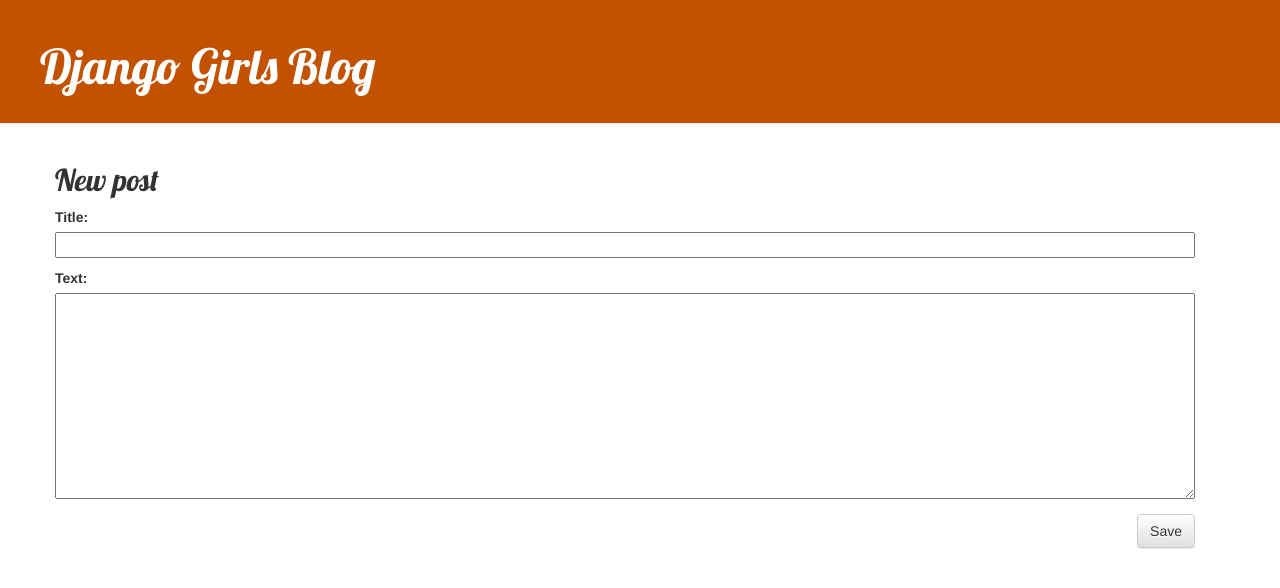
After one commit to thamiriszalko/my-first-blog, a Django app: page /post/new/ in a window 1280 px wide. The commit adds this page. Shown: the top 588 px of the page. Run offline with Django 3.2, Linux system fonts and the light colour scheme; some libraries are stand-ins or nearby versions.

Commit message:
Add views and buttons

```diff
--- /dev/null
+++ b/blog/forms.py
@@ -0,0 +1,13 @@
+from django import forms
+
+from .models import Post
+
+
+class PostForm(forms.ModelForm):
+
+    class Meta:
+        model = Post
+        fields = [
+            'title',
+            'text',
+        ]
--- a/blog/static/css/blog.css
+++ b/blog/static/css/blog.css
@@ -44,3 +44,8 @@ h1, h2, h3, h4 {
 .post h2 a, .post h2 a:visited {
     color: #000000;
 }
+
+.vertical-align {
+    display: flex;
+    align-items: center;
+}
--- a/blog/templates/blog/base.html
+++ b/blog/templates/blog/base.html
@@ -11,11 +11,14 @@
 </head>
     <body>
         <div class="page-header">
+            {% if user.is_authenticated %}
+                <a href="{% url 'post_new' %}" class="top-menu"><span class="glyphicon glyphicon-plus"></span></a>
+            {% endif %}
             <h1><a href="/">Django Girls Blog</a></h1>
         </div>
         <div class="content container">
             <div class="row">
-                <div class="col-md-8">
+                <div class="col-md-12">
                     {% block content %}
                     {% endblock %}
                 </div>
--- /dev/null
+++ b/blog/templates/blog/post_new.html
@@ -0,0 +1,9 @@
+{% extends 'blog/base.html' %}
+
+{% block content %}
+    <h2>New post</h2>
+    <form method="POST" class="post-form">{% csrf_token %}
+        {{ form.as_p }}
+        <button type="submit" class="save btn btn-default">Save</button>
+    </form>
+{% endblock %}
--- a/blog/urls.py
+++ b/blog/urls.py
@@ -12,5 +12,15 @@ urlpatterns = [
         'post/<int:pk>/',
         views.post_detail,
         name='post_detail',
+    ),
+    path(
+        'post/new/',
+        views.post_new,
+        name='post_new',
+    ),
+    path(
+        'post/<int:pk>/edit/',
+        views.post_edit,
+        name='post_edit',
     )
 ]
--- a/blog/views.py
+++ b/blog/views.py
@@ -1,6 +1,8 @@
-from django.shortcuts import render, get_object_or_404
+from django.shortcuts import render, get_object_or_404, redirect
 from django.utils import timezone
 
+
+from blog.forms import PostForm
 from .models import Post
 
 
@@ -11,9 +13,42 @@ def post_list(request):
         .filter(published_date__lte=timezone.now())
         .order_by('published_date')
     )
+
     return render(request, 'blog/post_list.html', {'posts': posts})
 
 
 def post_detail(request, pk):
     post = get_object_or_404(Post, id=pk)
+
     return render(request, 'blog/post_detail.html', {'post': post})
+
+
+def post_new(request):
+    if request.method == "POST":
+        form = PostForm(request.POST)
+        if form.is_valid():
+            post = form.save(commit=False)
+            post.author = request.user
+            post.published_date = timezone.now()
+            post.save()
+            return redirect('post_detail', pk=post.pk)
+    else:
+        form = PostForm()
+
+    return render(request, 'blog/post_new.html', {'form': form})
+
+
+def post_edit(request, pk):
+    post = get_object_or_404(Post, id=pk)
+    if request.method == "POST":
+        form = PostForm(request.POST, instance=post)
+        if form.is_valid():
+            post = form.save(commit=False)
+            post.author = request.user
+            post.published_date = timezone.now()
+            post.save()
+            return redirect('post_detail', pk=post.pk)
+    else:
+        form = PostForm(instance=post)
+
+    return render(request, 'blog/post_new.html', {'form':form})
```
Also changed, not shown: blog/templates/blog/post_detail.html (+10 -5 lines).
